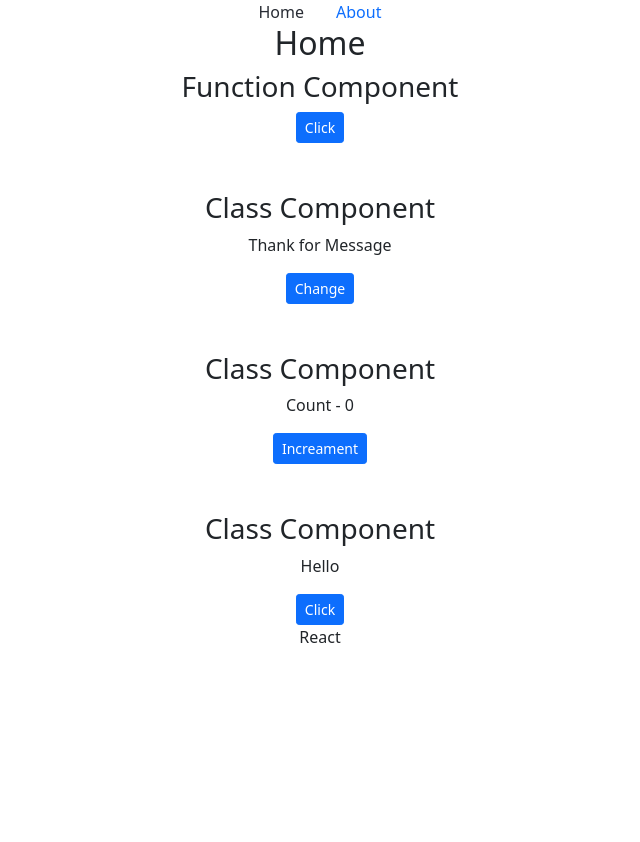
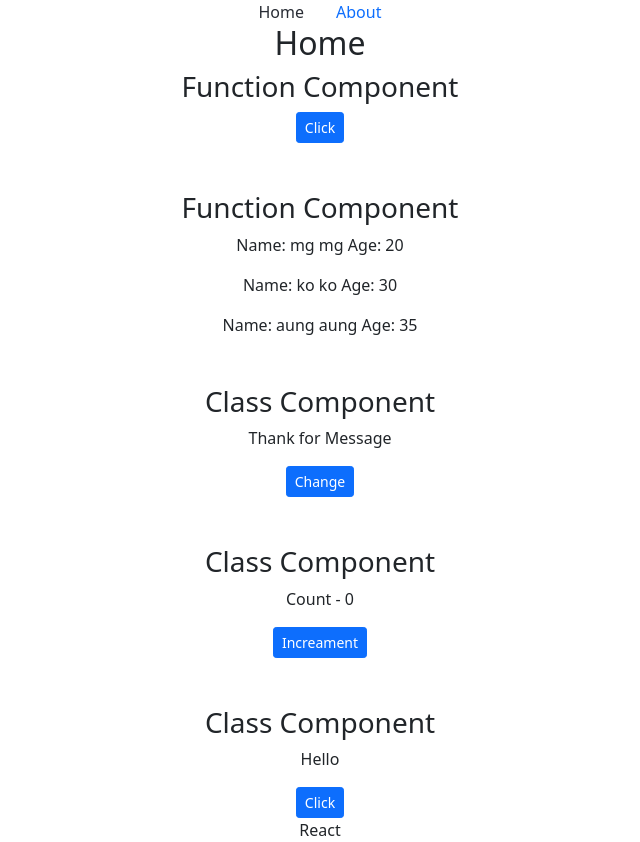
Before and after one commit to naylinhtunit/react-course, a React (Create React App) app: page / in a window 1280 px wide. Shown: the whole page, without its empty margins (320-960 px from the left). Before the commit the page ends 800 px from the top, so only its background shows below. Built offline with nearby package versions, Linux system fonts and the light colour scheme.

Commit message:
list rendering

```diff
--- /dev/null
+++ b/src/components/common/FuncList.js
@@ -0,0 +1,30 @@
+import React from 'react';
+import FuncList2 from './FuncList2';
+
+const FuncList = () => {
+    // const names = ['mg mg', 'ko ko', 'aung aung']
+    // Object array
+    const names = [
+        {
+            age: 20,
+            user: 'mg mg'
+        },
+        {
+            age: 30,
+            user: 'ko ko'
+        },
+        {
+            age: 35,
+            user: 'aung aung'
+        }
+    ]
+  return (
+    <div className='my-5'>
+        <h3>Function Component</h3>
+        {/* {names.map(name => <p>Name: { name.user } Age:{ name.age }</p>)} */}
+        {names.map(name => <FuncList2 name={name} />)}
+    </div>
+  )
+}
+
+export default FuncList;
--- /dev/null
+++ b/src/components/common/FuncList2.js
@@ -0,0 +1,16 @@
+import React from 'react';
+
+const FuncList2 = (props) => {
+    console.log(props)
+
+    // object destructuring
+    const {name} = props
+  return (
+    <div>
+        {/* <p>Name: { props.name.user } Age: { props.name.age }</p> */}
+        <p>Name: { name.user } Age: { name.age }</p>
+    </div>
+  )
+}
+
+export default FuncList2;
--- a/src/components/home/HomePage.js
+++ b/src/components/home/HomePage.js
@@ -5,6 +5,7 @@ import ClassWithSet from "../common/ClassWithSet";
 import Title from "../common/Title";
 import ClassWithBinding from "../common/ClassWithBinding";
 import ClassWithCondition from "../common/ClassWithCondition";
+import FuncList from "../common/FuncList";
 // import { Link } from "react-router-dom";
 
 const HomePage = () => {
@@ -15,6 +16,7 @@ const HomePage = () => {
         <Link to="/about" className="btn btn-primary btn-lg mx-2">About</Link> */}
         <Title title="Home" />
         <Func />
+        <FuncList />
         <ClassComponentCourse />
         <ClassWithSet />
         <ClassWithBinding />
```
Also changed, not shown: 1 other file (tests, documents, lock files or other folders).
